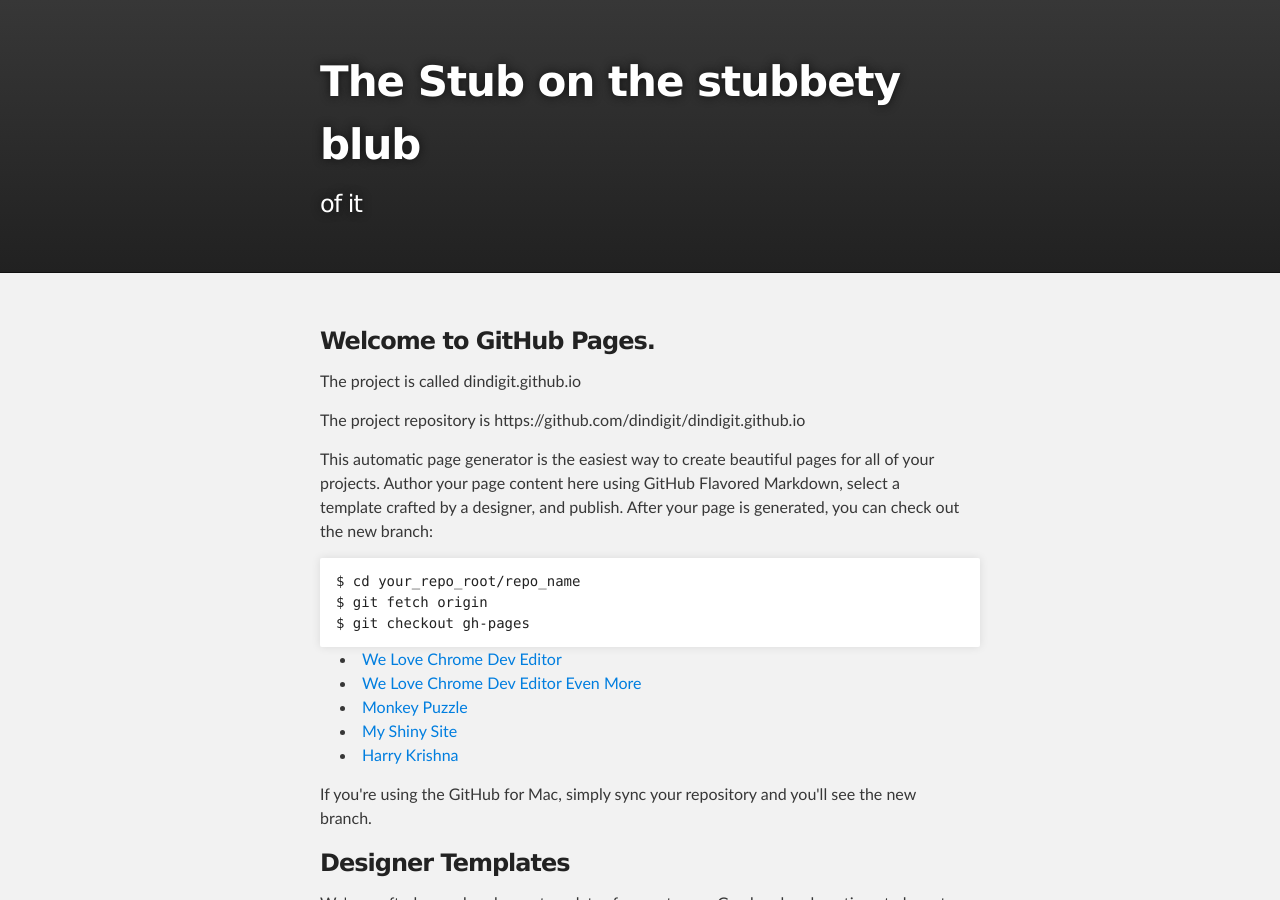
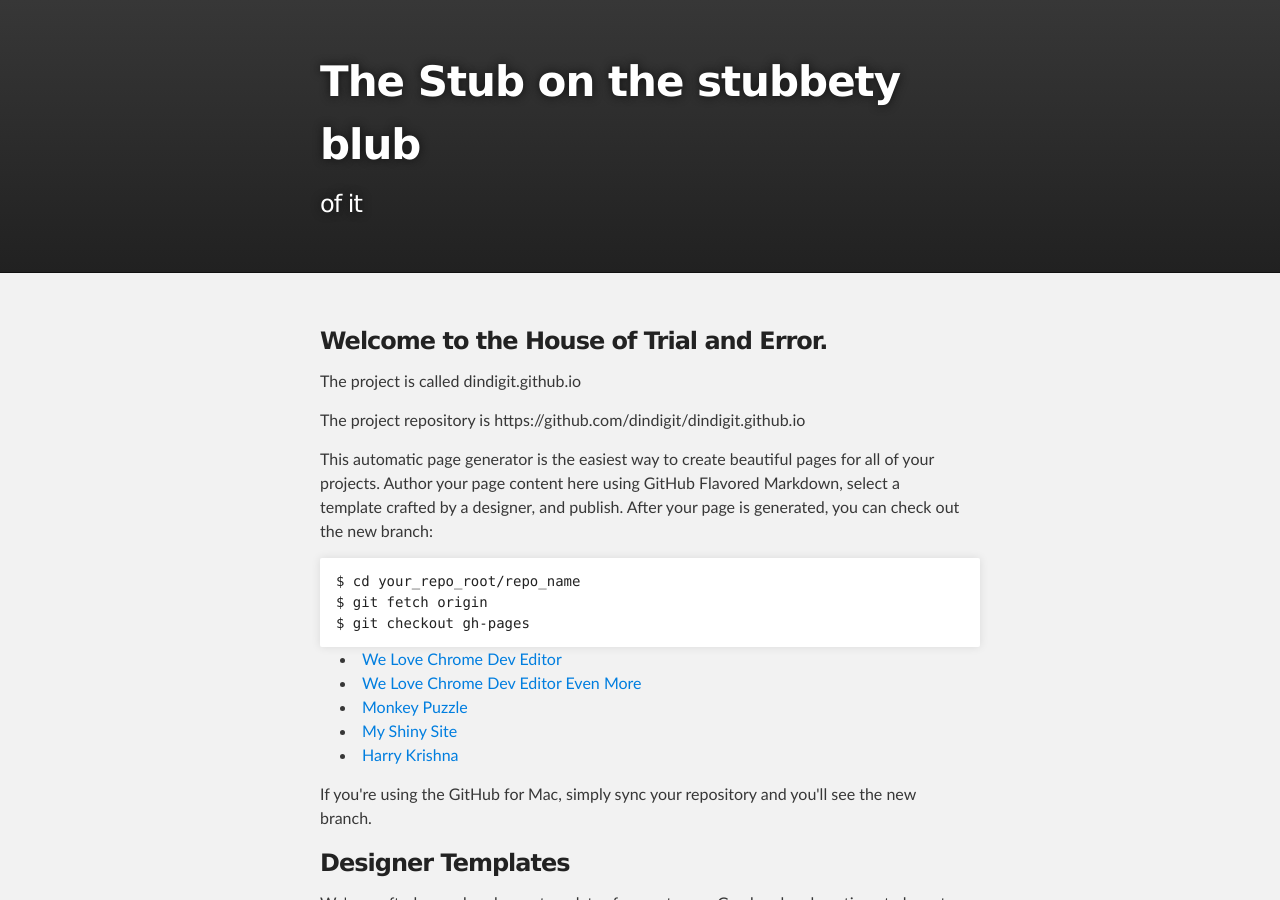
Before and after one commit to dindigit/dindigit.github.io, a Jekyll site: the page built from index.html, in a window 1280 px wide and 900 px high. Built offline with Jekyll 4.4.1, drawn with Linux system fonts in a browser that asks for light colours.

Commit message:
Updated 'index.html' via CloudCannon

```diff
--- a/index.html
+++ b/index.html
@@ -5,8 +5,7 @@ title: My Shiny Site
 
 
 
-        <h3 class="editable">
-<a name="welcome-to-github-pages" class="anchor" href="#welcome-to-github-pages"><span class="octicon octicon-link"></span></a>Welcome to GitHub Pages.</h3>
+        <h3 class="editable"><a class="anchor" name="welcome-to-github-pages" href="#welcome-to-github-pages"><span class="octicon octicon-link"></span></a>Welcome to the House of Trial and Error.</h3>
 <p>The project is called {{ site.github.project_title }}</p>
 <p>The project repository is {{ site.github.repository_url}}</p>
 
```
